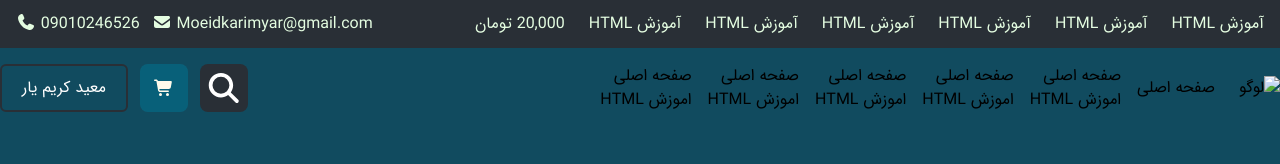
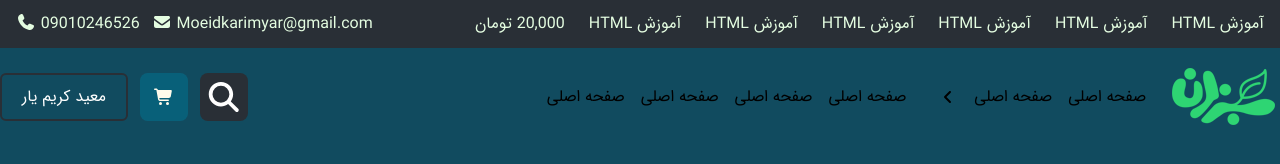
Before and after one commit to Moeidkarimyar/Project1, a website: page index.html in a window 1280 px wide. Drawn offline with Linux system fonts and the light colour scheme.

Commit message:
headerup

```diff
--- a/index.html
+++ b/index.html
@@ -56,42 +56,48 @@
                 <div class="main-header__content flex justify-between">
                     <!-- Items Menu -->
                     <div class="main-header__right flex items-center gap-6">
-                        <img src="#" alt="لوگو" class="main-header__logo">
+                        <img src="./images/logo/Logo.png" alt="لوگو" class="main-header__logo">
                         <ul class="main-header__manu flex items-center gap-4">
                             <li class="main-header__item">
                                 <a href="#" class="main-header__link">صفحه اصلی</a>
                             </li>
+                            <li class="relative group main-header__item">
+                                <a href="#" class="main-header__link">صفحه اصلی
+                                    <li class="main-header__icon fas fa-angle-left"></li>
+                                    <ul class="main-header__dropdown absolute top-96 left-0 right-0 bg-amber-100 z-10 opacity-0 invisible li.group-hover:opacity-100 li.group-hover:visible">
+                                        <li class="main-header__dropdown-item">
+                                            <a href="#" class="main-header__dropdown-link">اموزش HTML</a>
+                                        </li>
+                                        <li class="main-header__dropdown-item"><a href="#" class="main-header__dropdown-link">اموزش CSS</a></li>
+                                        <li class="main-header__dropdown-item"><a href="#" class="main-header__dropdown-link">اموزش JS</a></li>
+                                        <li class="main-header__dropdown-item"><a href="#" class="main-header__dropdown-link">اموزش FlexBox</a></li>
+                                    </ul>
+                                </a>
+                            </li>
                             <li class="main-header__item">
                                 <a href="#" class="main-header__link">صفحه اصلی
-                                    <ul class="dropdown">
+                                    <ul class="main-header__dropdown absolute top-5 left-0 right-0 bg-amber-100 z-10 opacity-0 invisible">
                                         <li class="main-header__dropdown-item"><a href="#" class="main-header__dropdown-link">اموزش HTML</a></li>
                                     </ul>
                                 </a>
                             </li>
                             <li class="main-header__item">
                                 <a href="#" class="main-header__link">صفحه اصلی
-                                    <ul class="dropdown">
+                                    <ul class="main-header__dropdown absolute top-5 left-0 right-0 bg-amber-100 z-10 opacity-0 invisible">
                                         <li class="main-header__dropdown-item"><a href="#" class="main-header__dropdown-link">اموزش HTML</a></li>
                                     </ul>
                                 </a>
                             </li>
                             <li class="main-header__item">
                                 <a href="#" class="main-header__link">صفحه اصلی
-                                    <ul class="dropdown">
+                                    <ul class="main-header__dropdown absolute top-5 left-0 right-0 bg-amber-100 z-10 opacity-0 invisible">
                                         <li class="main-header__dropdown-item"><a href="#" class="main-header__dropdown-link">اموزش HTML</a></li>
                                     </ul>
                                 </a>
                             </li>
                             <li class="main-header__item">
                                 <a href="#" class="main-header__link">صفحه اصلی
-                                    <ul class="dropdown">
-                                        <li class="main-header__dropdown-item"><a href="#" class="main-header__dropdown-link">اموزش HTML</a></li>
-                                    </ul>
-                                </a>
-                            </li>
-                            <li class="main-header__item">
-                                <a href="#" class="main-header__link">صفحه اصلی
-                                    <ul class="dropdown">
+                                    <ul class="main-header__dropdown absolute top-5 left-0 right-0 bg-amber-100 z-10 opacity-0 invisible">
                                         <li class="main-header__dropdown-item"><a href="#" class="main-header__dropdown-link">اموزش HTML</a></li>
                                     </ul>
                                 </a>
--- a/run.txt
+++ b/run.txt
@@ -1,7 +1,8 @@
 npx @tailwindcss/cli -i ./src/input.css -o ./styles/main.css --watch
 
 
-
+/دستور اول /
+git commit -a -m "مسیج درباره کار"
 
 / push /
 git push origin main
```
Also changed, not shown: images/logo/Logo.png (added), styles/main.css.
